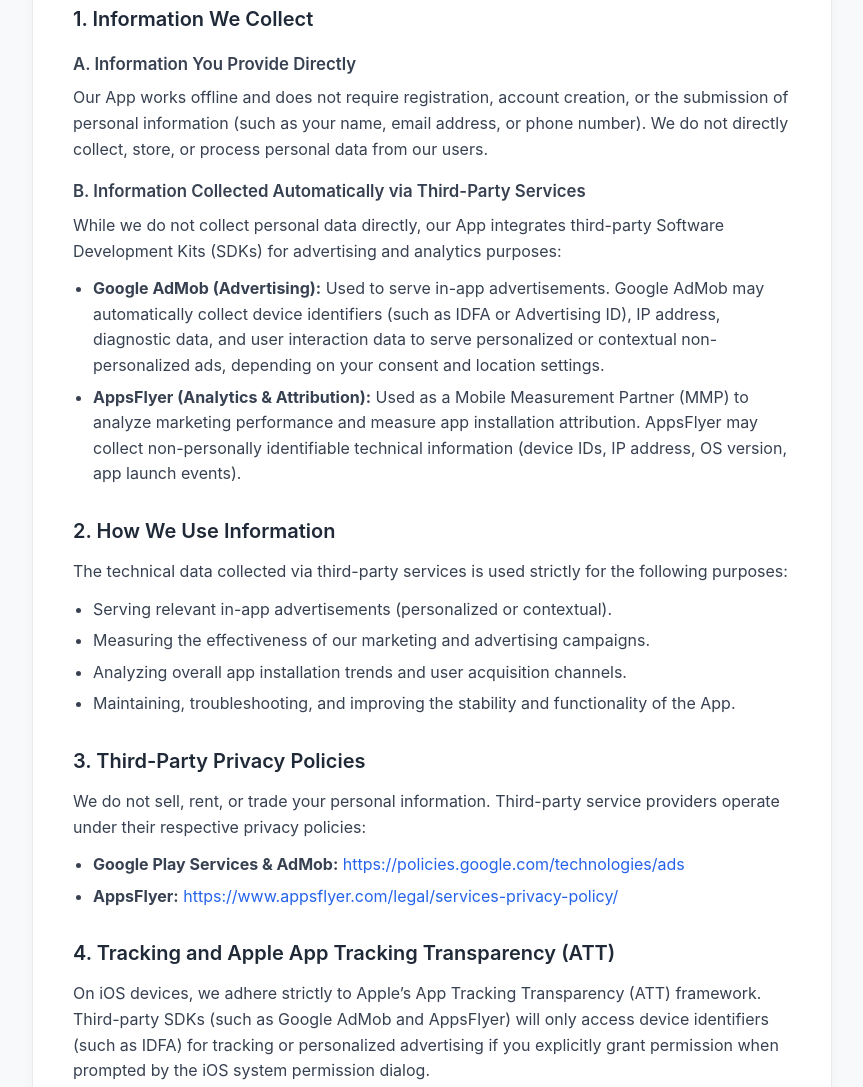
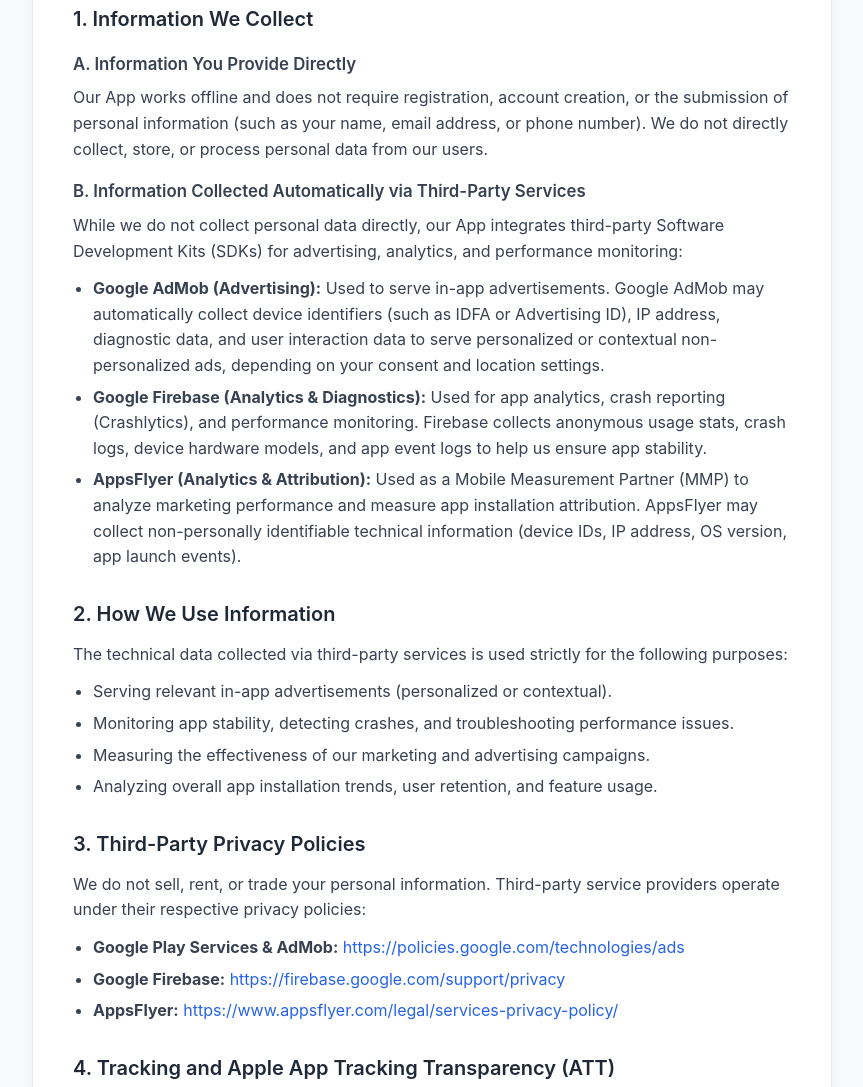
Before and after one commit to jenyaalexanov/crossword-puzzle-word-game, a plain HTML site: page privacy-policy.html in a window 1280 px wide. Shown: the part 402-1489 px from the top of the page, without its empty margins (208-1071 px from the left). Drawn offline with Linux system fonts and the light colour scheme.

Commit message:
Update privacy-policy.html

```diff
--- a/privacy-policy.html
+++ b/privacy-policy.html
@@ -177,9 +177,10 @@
                 <p>Our App works offline and does not require registration, account creation, or the submission of personal information (such as your name, email address, or phone number). We do not directly collect, store, or process personal data from our users.</p>
 
                 <h3>B. Information Collected Automatically via Third-Party Services</h3>
-                <p>While we do not collect personal data directly, our App integrates third-party Software Development Kits (SDKs) for advertising and analytics purposes:</p>
+                <p>While we do not collect personal data directly, our App integrates third-party Software Development Kits (SDKs) for advertising, analytics, and performance monitoring:</p>
                 <ul>
                     <li><strong>Google AdMob (Advertising):</strong> Used to serve in-app advertisements. Google AdMob may automatically collect device identifiers (such as IDFA or Advertising ID), IP address, diagnostic data, and user interaction data to serve personalized or contextual non-personalized ads, depending on your consent and location settings.</li>
+                    <li><strong>Google Firebase (Analytics &amp; Diagnostics):</strong> Used for app analytics, crash reporting (Crashlytics), and performance monitoring. Firebase collects anonymous usage stats, crash logs, device hardware models, and app event logs to help us ensure app stability.</li>
                     <li><strong>AppsFlyer (Analytics &amp; Attribution):</strong> Used as a Mobile Measurement Partner (MMP) to analyze marketing performance and measure app installation attribution. AppsFlyer may collect non-personally identifiable technical information (device IDs, IP address, OS version, app launch events).</li>
                 </ul>
             </section>
@@ -189,9 +190,9 @@
                 <p>The technical data collected via third-party services is used strictly for the following purposes:</p>
                 <ul>
                     <li>Serving relevant in-app advertisements (personalized or contextual).</li>
+                    <li>Monitoring app stability, detecting crashes, and troubleshooting performance issues.</li>
                     <li>Measuring the effectiveness of our marketing and advertising campaigns.</li>
-                    <li>Analyzing overall app installation trends and user acquisition channels.</li>
-                    <li>Maintaining, troubleshooting, and improving the stability and functionality of the App.</li>
+                    <li>Analyzing overall app installation trends, user retention, and feature usage.</li>
                 </ul>
             </section>
 
@@ -200,6 +201,7 @@
                 <p>We do not sell, rent, or trade your personal information. Third-party service providers operate under their respective privacy policies:</p>
                 <ul>
                     <li><strong>Google Play Services &amp; AdMob:</strong> <a href="https://policies.google.com/technologies/ads" target="_blank" rel="noopener noreferrer">https://policies.google.com/technologies/ads</a></li>
+                    <li><strong>Google Firebase:</strong> <a href="https://firebase.google.com/support/privacy" target="_blank" rel="noopener noreferrer">https://firebase.google.com/support/privacy</a></li>
                     <li><strong>AppsFlyer:</strong> <a href="https://www.appsflyer.com/legal/services-privacy-policy/" target="_blank" rel="noopener noreferrer">https://www.appsflyer.com/legal/services-privacy-policy/</a></li>
                 </ul>
             </section>
```
